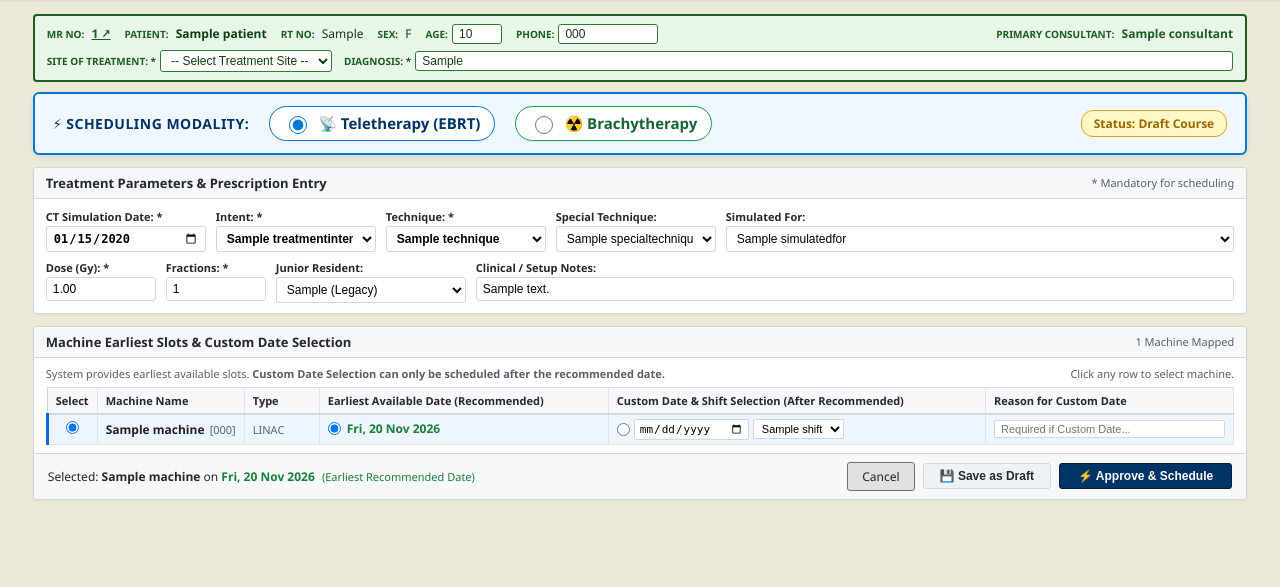
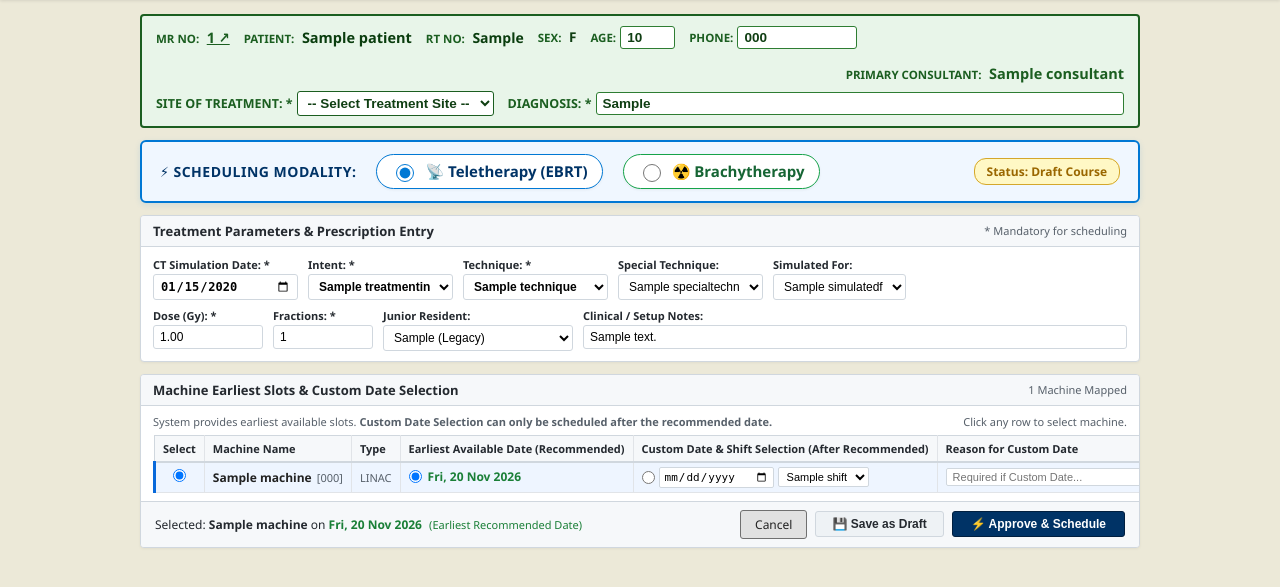
Before and after one commit to charun3v/pt_scheduler, a Django app: page /scheduler/patient/1/ in a window 1280 px wide. Shown: the part 166-753 px from the top of the page. Run offline with Django 5.2, Linux system fonts and the light colour scheme; a user stored in the database is signed in; tables that the repository leaves empty hold one stand-in row (values such as "Sample post").

Commit message:
Make scheduling window compact, resize Simulated For to 20ch, increase patient font size, enforce mandatory Site of Treatment

```diff
--- a/apps/scheduler/views.py
+++ b/apps/scheduler/views.py
@@ -147,6 +147,9 @@ def schedule_patient_view(request, patient_id):
         patient.age = int(float(age_raw)) if age_raw else None
         patient.diagnosis = request.POST.get('diagnosis', patient.diagnosis).strip()
         site_val = request.POST.get('site_of_treatment', patient.site_of_treatment or '').strip()
+        if not site_val:
+            messages.error(request, "Site of Treatment is mandatory.")
+            return redirect('schedule_patient', patient_id=patient.id)
         patient.site_of_treatment = site_val
 
         old_phone = patient.phone_no or ''
--- a/templates/scheduler/schedule_patient.html
+++ b/templates/scheduler/schedule_patient.html
@@ -4,18 +4,24 @@
 
 {% block extra_head %}
 <style>
+    /* Horizontally Compact Centered Scheduler Window */
+    .scheduler-window-container {
+        max-width: 1000px;
+        margin: 0 auto;
+    }
+
     /* Patient Registration Summary: Light green background with dark green border & accents */
     .patient-summary-simple {
         background: #e8f5e9;
         border: 2px solid #1b5e20;
         border-radius: 4px;
-        padding: 8px 12px;
-        margin-bottom: 10px;
-        font-size: 12px;
+        padding: 10px 14px;
+        margin-bottom: 12px;
+        font-size: 13.5px;
         color: #0f3e12;
     }
     .summary-label {
-        font-size: 10px;
+        font-size: 11.5px;
         text-transform: uppercase;
         color: #1b5e20;
         font-weight: 700;
@@ -24,8 +30,8 @@
     .summary-input {
         border: 1px solid #2e7d32;
         border-radius: 3px;
-        padding: 2px 6px;
-        font-size: 12px;
+        padding: 3px 6px;
+        font-size: 13px;
         background: #ffffff;
         color: #0f3e12;
     }
@@ -113,7 +119,7 @@
 {% endblock %}
 
 {% block content %}
-<div style="max-width: 100%; margin: 0 auto;">
+<div class="scheduler-window-container">
 
     <!-- Form encapsulates registration editable fields and scheduling fields -->
     <form method="POST" id="scheduleForm" onsubmit="return validateScheduleSubmission();">
@@ -184,47 +190,47 @@
         <!-- PATIENT REGISTRATION SUMMARY: Light Green Background with Dark Green Border -->
         <div class="patient-summary-simple">
             <!-- Row 1: Core Identifiers & Demographics with Consultant on Far Right -->
-            <div style="display: flex; align-items: center; gap: 14px; flex-wrap: wrap; margin-bottom: 6px;">
+            <div style="display: flex; align-items: center; gap: 14px; flex-wrap: wrap; margin-bottom: 8px;">
                 <div>
                     <span class="summary-label">MR No:</span>
-                    <a href="{% url 'patient_detail' patient.id %}" target="_blank" style="color: #1b5e20; text-decoration: underline; font-weight: bold;" title="Open Patient Details in new tab">
+                    <a href="{% url 'patient_detail' patient.id %}" target="_blank" style="color: #1b5e20; text-decoration: underline; font-weight: 800; font-size: 14.5px;" title="Open Patient Details in new tab">
                         {{ patient.mr_no }} ↗
                     </a>
                 </div>
                 <div>
                     <span class="summary-label">Patient:</span>
-                    <strong>{{ patient.pt_name }}</strong>
+                    <strong style="font-size: 14.5px; color: #0a3d0e;">{{ patient.pt_name }}</strong>
                 </div>
                 <div>
                     <span class="summary-label">RT No:</span>
-                    <span>{{ patient.rt_no|default:'-' }}</span>
+                    <strong style="font-size: 14px; color: #0a3d0e;">{{ patient.rt_no|default:'-' }}</strong>
                 </div>
                 <div>
                     <span class="summary-label">Sex:</span>
-                    <span>{{ patient.sex }}</span>
+                    <strong style="font-size: 13.5px;">{{ patient.sex }}</strong>
                 </div>
                 <div style="display: inline-flex; align-items: center;">
                     <label class="summary-label" for="ptAge">Age:</label>
                     <input type="number" id="ptAge" name="age" value="{{ patient.age|default:'' }}" min="1" max="120"
-                           class="summary-input" style="width: 50px;">
+                           class="summary-input" style="width: 55px; font-size: 13.5px; font-weight: bold;">
                 </div>
                 <div style="display: inline-flex; align-items: center;">
                     <label class="summary-label" for="ptPhone">Phone:</label>
                     <input type="text" id="ptPhone" name="phone_no" value="{{ patient.phone_no|default:'' }}"
-                           class="summary-input" style="width: 100px;">
+                           class="summary-input" style="width: 120px; font-size: 13.5px; font-weight: bold;">
                 </div>
                 <!-- Primary Consultant (Anchored to Far Right Extreme) -->
                 <div style="margin-left: auto; text-align: right; white-space: nowrap;">
                     <span class="summary-label">Primary Consultant:</span>
-                    <strong style="color: #1b5e20;">{{ patient.primary_consultant.name|default:'Unassigned' }}</strong>
+                    <strong style="color: #1b5e20; font-size: 14.5px; font-weight: 800;">{{ patient.primary_consultant.name|default:'Unassigned' }}</strong>
                 </div>
             </div>
 
-            <!-- Row 2: Site of Treatment & Diagnosis (Clean, Simple) -->
-            <div style="display: flex; align-items: center; gap: 12px;">
-                <div style="display: flex; align-items: center; min-width: 260px;">
-                    <label class="summary-label" for="top_site_dropdown" style="white-space: nowrap;">Site of Treatment: *</label>
-                    <select name="site_of_treatment" id="top_site_dropdown" required class="summary-input" style="flex: 1;">
+            <!-- Row 2: Site of Treatment & Diagnosis (Clean, Simple, Mandatory) -->
+            <div style="display: flex; align-items: center; gap: 14px;">
+                <div style="display: flex; align-items: center; min-width: 320px;">
+                    <label class="summary-label" for="top_site_dropdown" style="white-space: nowrap; font-size: 12.5px; font-weight: 800;">Site of Treatment: *</label>
+                    <select name="site_of_treatment" id="top_site_dropdown" required class="summary-input" style="flex: 1; font-size: 13.5px; font-weight: bold; border: 1.5px solid #1b5e20;">
                         <option value="">-- Select Treatment Site --</option>
                         {% for s in treatment_sites %}
                             <option value="{{ s.name }}" {% if patient.site_of_treatment == s.name or schedule.site_of_treatment == s.name %}selected{% endif %}>{{ s.name }}</option>
@@ -232,9 +238,9 @@
                     </select>
                 </div>
                 <div style="display: flex; align-items: center; flex: 1;">
-                    <label class="summary-label" for="ptDiagnosis" style="white-space: nowrap;">Diagnosis: *</label>
+                    <label class="summary-label" for="ptDiagnosis" style="white-space: nowrap; font-size: 12.5px; font-weight: 800;">Diagnosis: *</label>
                     <input type="text" id="ptDiagnosis" name="diagnosis" value="{{ patient.diagnosis }}" required
-                           class="summary-input" style="width: 100%;">
+                           class="summary-input" style="width: 100%; font-size: 13.5px; font-weight: bold; border: 1.5px solid #2e7d32;">
                 </div>
             </div>
         </div>
@@ -296,8 +302,8 @@
             </div>
 
             <div class="scheduler-body-compact">
-                <!-- PARAMETERS ROW 1: Simulation Date, Intent, Techniques (IMRT default, None default) -->
-                <div style="display: grid; grid-template-columns: 160px 160px 160px 160px 1fr; gap: 10px; margin-bottom: 8px;">
+                <!-- PARAMETERS ROW 1: Simulation Date, Intent, Techniques (IMRT default, None default), Simulated For (Compact 20ch) -->
+                <div style="display: grid; grid-template-columns: 145px 145px 145px 145px 20ch; gap: 10px; margin-bottom: 8px; justify-content: start;">
                     <div>
                         <label for="dateOfSim" style="display: block; font-size: 11px; font-weight: 600; margin-bottom: 2px; color: #24292f;">
                             CT Simulation Date: *
@@ -356,11 +362,11 @@
                         </select>
                     </div>
 
-                    <div>
-                        <label for="simulatedForSelect" style="display: block; font-size: 11px; font-weight: 600; margin-bottom: 2px; color: #24292f;">
+                    <div style="width: 20ch; max-width: 20ch;">
+                        <label for="simulatedForSelect" style="display: block; font-size: 11px; font-weight: 600; margin-bottom: 2px; color: #24292f; white-space: nowrap;">
                             Simulated For:
                         </label>
-                        <select name="simulated_for" id="simulatedForSelect" class="form-control-compact">
+                        <select name="simulated_for" id="simulatedForSelect" class="form-control-compact" style="width: 20ch; max-width: 20ch; box-sizing: border-box;">
                             <option value="" {% if not schedule or not schedule.simulated_for_id %}selected{% endif %}>
                                 -- No Selection --
                             </option>
@@ -592,10 +598,10 @@
                             <tr>
                                 <th style="width: 38px; text-align: center;">Select</th>
                                 <th style="width: 140px;">Machine Name</th>
-                                <th style="width: 75px;">Type</th>
-                                <th style="min-width: 200px;">Earliest Available Date (Recommended)</th>
-                                <th style="min-width: 230px;">Custom Date & Shift Selection (After Recommended)</th>
-                                <th style="min-width: 200px;">Reason for Custom Date</th>
+                                <th style="width: 70px;">Type</th>
+                                <th style="width: 195px;">Earliest Available Date (Recommended)</th>
+                                <th style="width: 255px;">Custom Date & Shift Selection (After Recommended)</th>
+                                <th style="min-width: 220px;">Reason for Custom Date</th>
                             </tr>
                         </thead>
                         <tbody>
@@ -853,9 +859,12 @@
 
     // Validation on Submit
     function validateScheduleSubmission() {
-        if (gFormAction === 'draft') {
-            // Saving as draft bypasses mandatory slot and machine requirements
-            return true;
+        // Site of Treatment is always strictly mandatory
+        const siteVal = document.getElementById('top_site_dropdown')?.value.trim();
+        if (!siteVal) {
+            alert("Site of Treatment is mandatory for scheduling.");
+            document.getElementById('top_site_dropdown')?.focus();
+            return false;
         }
 
         const isBrachy = document.getElementById('modalityBrachy')?.checked;
@@ -864,13 +873,12 @@
             return false;
         }
 
+        if (gFormAction === 'draft') {
+            // Saving as draft bypasses mandatory slot and machine requirements
+            return true;
+        }
+
         // Validate mandatory clinical parameters for Approve & Schedule:
-        const siteVal = document.getElementById('top_site_dropdown')?.value.trim();
-        if (!siteVal) {
-            alert("Site of Treatment is mandatory for scheduling.");
-            document.getElementById('top_site_dropdown')?.focus();
-            return false;
-        }
 
         const diagnosisVal = document.getElementById('ptDiagnosis')?.value.trim();
         if (!diagnosisVal) {
```
